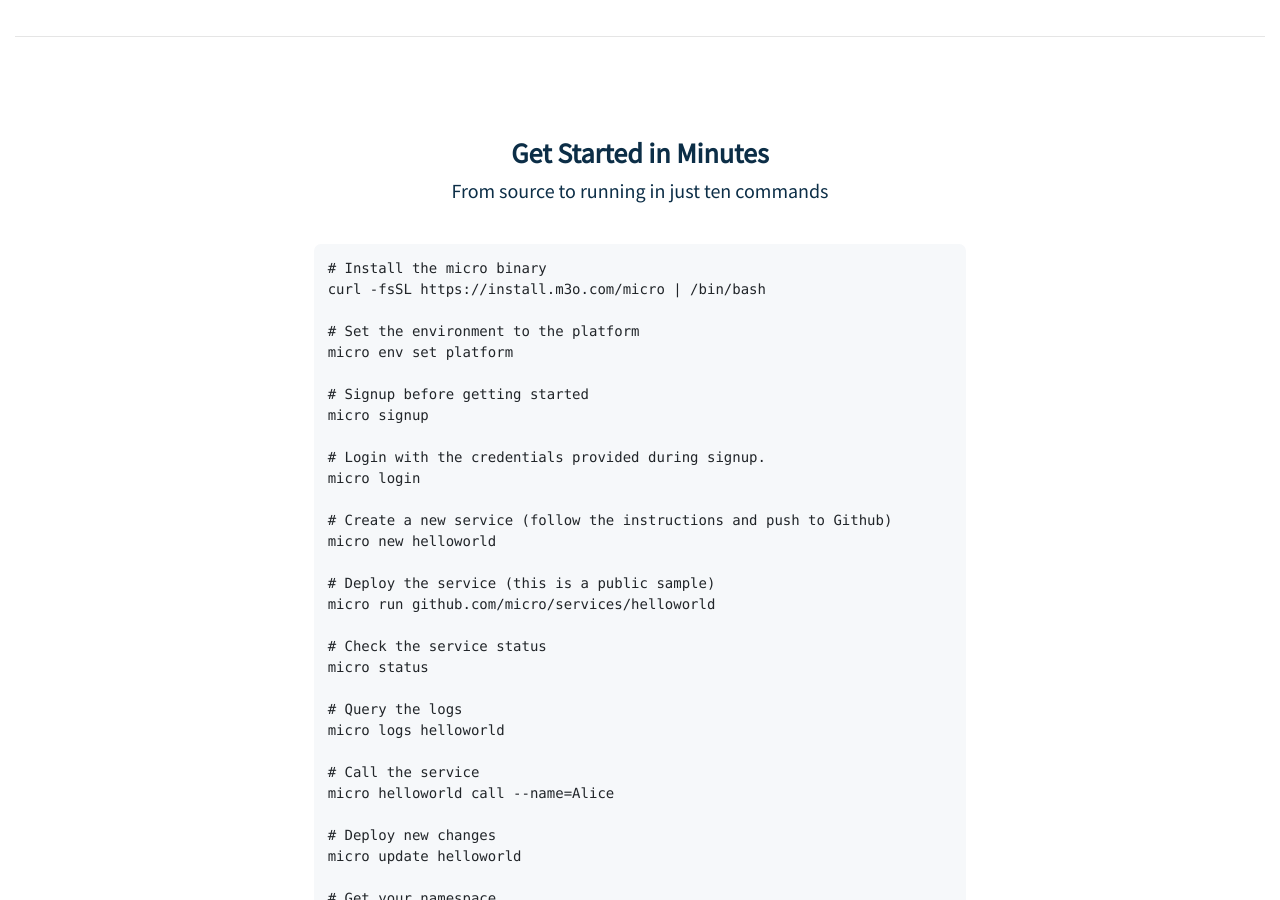
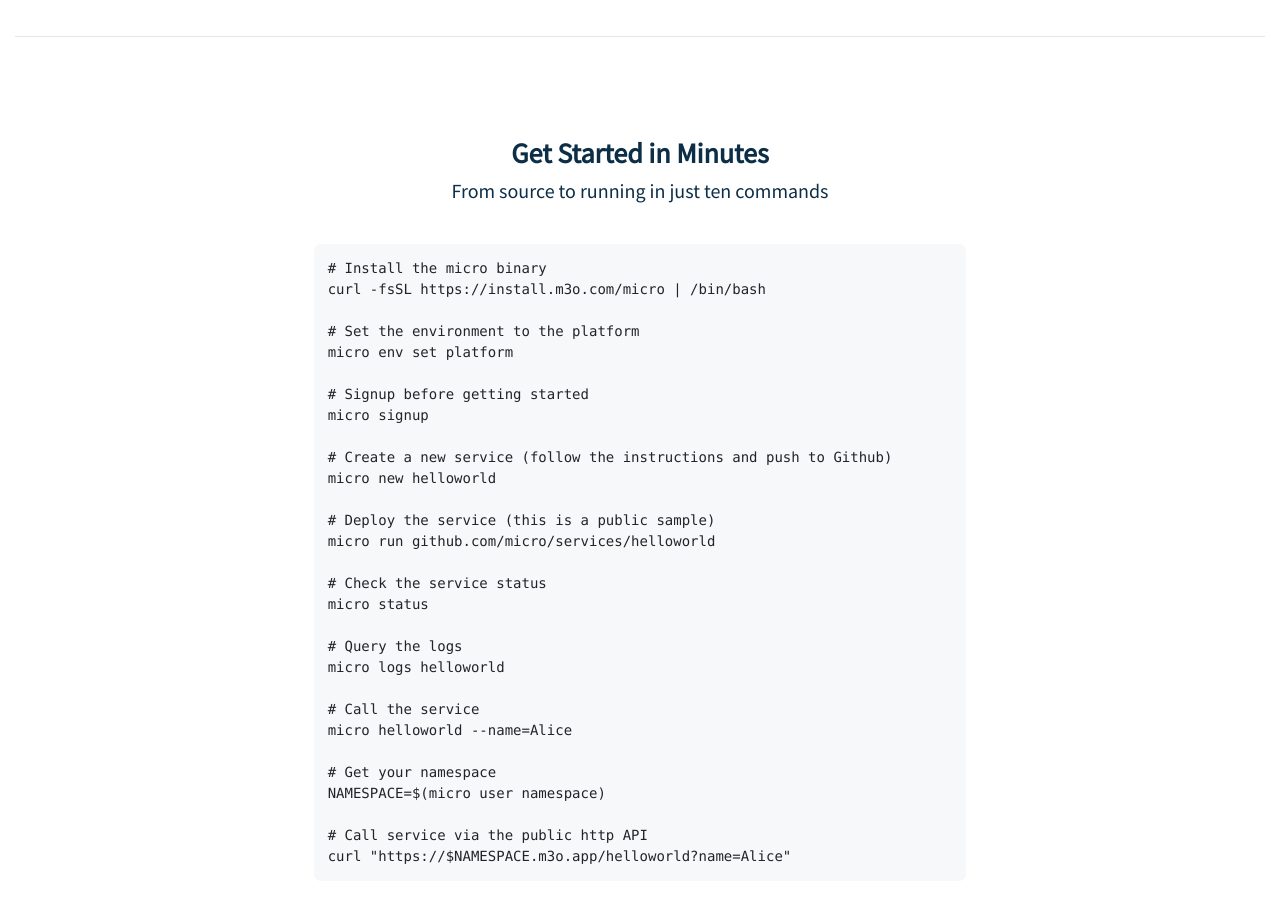
Before and after one commit to micro-community/go-micro-v2-doc, a Jekyll site: the page built from index.html, in a window 1280 px wide and 900 px high, scrolled down 1400 px. Built offline with Jekyll 4.4.1, drawn with Linux system fonts in a browser that asks for light colours; nearby versions of some CDN libraries; comment, search, counter and statistics services are not loaded; some of the changed text lies outside the part shown.

Commit message:
remove some commands

```diff
--- a/_includes/start.html
+++ b/_includes/start.html
@@ -8,9 +8,6 @@
 
 # Signup before getting started
 micro signup
-
-# Login with the credentials provided during signup.
-micro login
 
 # Create a new service (follow the instructions and push to Github)
 micro new helloworld
@@ -25,10 +22,7 @@
 micro logs helloworld
 
 # Call the service
-micro helloworld call --name=Alice
-
-# Deploy new changes
-micro update helloworld
+micro helloworld --name=Alice
 
 # Get your namespace
 NAMESPACE=$(micro user namespace)
```
